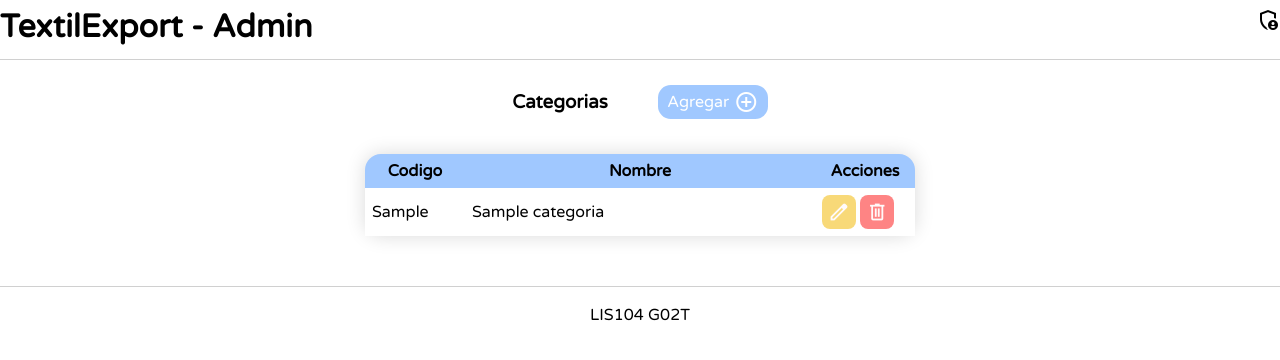
After one commit to EMjr-31/DESAFIO2LIST, a PHP site: template TextilExport/Vista/Categoria/index.php in a window 1280 px wide. The commit adds this page. Shown: the top 360 px of the page. Run offline with PHP 8.4, Linux system fonts and the light colour scheme; the template is opened without the code that fills it: most values are stand-ins (such as "Sample title", 1, 10 or a date in 2020); some libraries are stand-ins or nearby versions.

Commit message:
Funcion eliminar y agregar catergorias

```diff
--- /dev/null
+++ b/TextilExport/Vista/Categoria/index.php
@@ -0,0 +1,67 @@
+<!DOCTYPE html>
+<html lang="es">
+<head>
+    <?php include './Vista/cabecera.php';?>
+    <title>TextilExport - Admin </title>
+</head>
+<body>
+    <header>
+        <h1>TextilExport - Admin </h1>
+        <span class="material-symbols-outlined">admin_panel_settings</span>
+    </header>
+    <div class="contenedor">
+        <div class="contenedor__filtros">
+            <div  style="text-align:center;">
+              <h3 ">Categorias</h3>
+            </div>
+            <div class="contenedor__agregar">
+                 <a href="#" data-btn="agregar" onclick="abrir(this);event.preventDefault();">Agregar</a>
+                 <span class="material-symbols-outlined">add_circle </span>
+            </div>
+        </div>
+    </div>
+    <div class="contenedor">
+        <table id="contenedor_tabla" >
+            <thead>
+                <th class="tabla_codigo">Codigo</th>
+                <th class="tabla_nombre">Nombre</th>
+                <th  class="tabla_acciones">Acciones</th>
+            <tbody>
+                <?php
+
+                    foreach($categorias as $proc){
+                ?>
+                <tr id="<?=$proc['codigo_categoria']?>" >
+                    <td class="tabla_codigo"><?=$proc['codigo_categoria']?></td>
+                    <td class="tabla_nombre filtro"><?=$proc['nombre_categoria']?></td>
+                    <td class="tabla_acciones">
+                        <a href="#" class="table__btn "  data-btn="modificar" onclick="abrir(this);event.preventDefault();"><span class="material-symbols-outlined btn__mod">edit</span></a>
+                        <a href="#" class="table__btn" data-btn="eliminar" onclick="abrir(this);event.preventDefault();"><span class="material-symbols-outlined  btn__elim">delete</span></a>
+                    </td>
+                </tr>
+                <?php } ?>
+            </tbody>
+
+        </table>
+        <div class="modal__contenedor" id="modal__contenedor">
+            <div class="modal">
+                <form class="desc_modal" action="" method="POST" enctype="multipart/form-data" id="desc_modal_from">
+                    <a href="" class="btn__cerrar" id="btn__cerrar" onclick="event.preventDefault();"><span class="material-symbols-outlined">close</span></a>
+                    <h3 id="pregunta"></h3>
+                    <label  for="modal__input__codigo" class="label">Codigo</label>
+                    <input type="text" name="codigo_categoria" id="modal__input__codigo" class="label input" required>
+                    <label for="modal__input__nombre" class="label">Nombre</label>
+                    <input type="text" name="nombre_categoria" id="modal__input__nombre" class="label input" required>
+                    <input type="submit" value="Guardar" class="form__btn" id="btn__guardar" name="btn">
+                </form>
+            </div>
+        </div>
+    </div>
+    <footer>
+    <p>LIS104 G02T</p>
+    </footer>
+
+    <script src="https://ajax.googleapis.com/ajax/libs/jquery/3.3.1/jquery.min.js"></script>
+    <script src="<?=PATH?>/Vista/assets/js/modal_admin2.js"></script>
+</body>
+</html>
--- /dev/null
+++ b/TextilExport/Vista/assets/js/modal_admin2.js
@@ -0,0 +1,123 @@
+
+/*elemento ventana modal*/
+const modal= document.getElementById('modal__contenedor');
+/*Funcion que se ejecuta al seleccionar un producto y realiza la busqueda de dicho producto*/
+function abrir(elemento){
+    desabilitarScroll();
+    const btn= elemento;
+    let modalStyle = window.getComputedStyle(modal);
+    if( modalStyle.getPropertyValue('display')=="none"){
+        modal.style.display='flex';
+        var tipobtn= btn.getAttribute("data-btn");
+        switch (tipobtn) {
+            case "agregar":
+                agregar();
+            break;
+            case "modificar":
+                editar(elemento);
+            break;
+            case "eliminar": console.log("E");
+                eliminar(elemento);
+            break;
+        }
+        ;
+        /*
+
+        */
+    }
+}
+
+/*funcion para agregar */
+function agregar(){
+    var labels= document.querySelectorAll('.label');
+    labels.forEach(function(label){
+        label.classList.remove("articulos__filtro");
+    });
+    document.getElementById('desc_modal_from').setAttribute("action","/LIS/LABORATORIOS/DESAFIO2/TextilExport/Categoria/add");
+    document.getElementById('btn__guardar').setAttribute("value","Guardar");
+    document.getElementById('modal__input__codigo').removeAttribute("readonly");
+}
+/*funcion para editar*/
+function editar(elemento){
+    console.log(elemento);
+    var labels= document.querySelectorAll('.label');
+    labels.forEach(function(label){
+        label.classList.remove("articulos__filtro");
+    });
+    document.getElementById('pregunta').innerHTML="";
+    var codigo=((elemento.parentNode).parentNode).getAttribute("id");
+    document.getElementById('desc_modal_from').setAttribute("action","editar.php");
+    document.getElementById('btn__guardar').setAttribute("value","Guardar Cambios");
+    document.getElementById('modal__input__codigo').setAttribute("readonly","");
+    alert(codigo);
+    $.post('/LIS/LABORATORIOS/DESAFIO2/TextilExport/Categoria/buscar/'+codigo,
+        function(datos, estado){
+            console.log(datos);
+            cargarProducto(datos);
+            //console.log(estado);
+        }
+        );
+}
+function eliminar(elemento){
+    document.getElementById('pregunta').innerHTML="";
+    document.getElementById('btn__guardar').setAttribute("value","Eliminar");
+    var labels= document.querySelectorAll('.label');
+    labels.forEach(function(label){
+        label.classList.add("articulos__filtro");
+    });
+
+    var inputs= document.querySelectorAll('.input');
+    inputs.forEach(function(input){
+        input.setAttribute("required","");
+    });
+
+    var codigo=((elemento.parentNode).parentNode).getAttribute("id");
+    $.post('/LIS/LABORATORIOS/DESAFIO2/TextilExport/Categoria/buscar/'+codigo,
+        function(datos, estado){
+            console.log(datos);
+            cargarProducto2(datos);
+            //console.log(estado);
+        }
+        );
+}
+/*Funcion para mostrar el productos a seleccionar*/
+function cargarProducto(datos){
+    /*Convertimos el JSON en un Objeto JS*/
+    let prod=JSON.parse(datos)[0];
+    console.log(prod);
+    /*cargamos la informacion*/
+    document.getElementById('modal__input__codigo').setAttribute("value",prod["codigo_categoria"]);
+    document.getElementById('modal__input__nombre').setAttribute("value",prod["nombre_categoria"]);
+}
+function cargarProducto2(datos){
+    /*Convertimos el JSON en un Objeto JS*/
+    let prod=JSON.parse(datos)[0];
+    /*cargamos la informacion*/
+    document.getElementById('desc_modal_from').setAttribute("action","/LIS/LABORATORIOS/DESAFIO2/TextilExport/Categoria/delete/"+prod['codigo_categoria']);
+       document.getElementById('modal__input__codigo').setAttribute("value",prod["codigo_categoria"]);
+    document.getElementById('modal__input__nombre').setAttribute("value",prod["nombre_categoria"]);
+    document.getElementById('pregunta').innerHTML="Esta seguro de eliminar la categoria: \" "+prod["nombre_categoria"]+" \"?";
+}
+
+/* Cargar imagen*/
+function imgDefecto(){
+    document.getElementById('modal__img').src="/LIS/LABORATORIOS/DESAFIO2/TextilExport/Vista/assets/img/subir_img.jpg";
+}
+
+/*Funcion para cerrar la cerrar la ventana moval y evitar el recargar la pagina*/
+document.getElementById('btn__cerrar').addEventListener("click", function(event){
+    event.preventDefault();
+    modal.style.display='none';
+    habilitarScroll();
+});
+
+/* barra de desplaza,miento*/
+function desabilitarScroll(){
+    var x = window.scrollX;
+    var y = window.scrollY;
+    window.onscroll = function(){ window.scrollTo(x, y) };
+}
+
+function habilitarScroll(){
+    window.onscroll = null;
+}
--- a/TextilExport/index.php
+++ b/TextilExport/index.php
@@ -2,6 +2,7 @@
 session_start();
 include_once 'Controlador/ProductoControlador.php';
 include_once 'Controlador/CarritoControlador.php';
+include_once 'Controlador/CategoriaControlador.php';
 include_once 'Core/config.php';
 $url=$_SERVER['REQUEST_URI'];
 $url=explode("/",$url);
```
Also changed, not shown: TextilExport/Controlador/CategoriaControlador.php (added, +115 -0 lines), TextilExport/Modelo/CategoriaModelo.php (added, +36 -0 lines), TextilExport/Controlador/UsuarioControlador.php (added).
